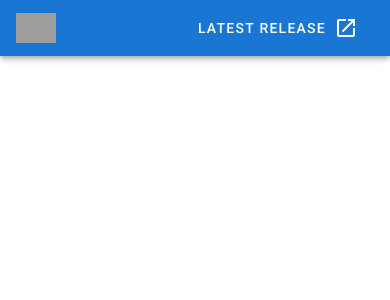
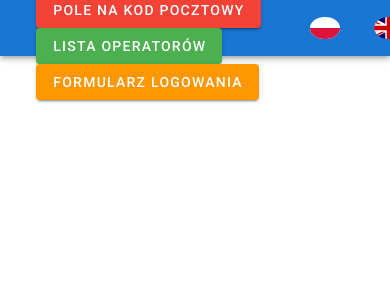
Before and after one commit to ZajdeR/frontend-recruitment-task, a Vue app in the folder front/: page /task/1 in a window 390 px wide. Shown: the top 300 px of the page. Built offline with nearby package versions, Linux system fonts and the light colour scheme; no server answers; grey boxes are pictures that could not be loaded; what vue-toasted would draw is missing.

Commit message:
Add menu with routing configured

```diff
--- a/front/src/App.vue
+++ b/front/src/App.vue
@@ -1,46 +1,19 @@
 <template>
   <v-app>
-    <v-app-bar app color="primary" dark>
-      <div class="d-flex align-center">
-        <v-img
-          alt="Vuetify Logo"
-          class="shrink mr-2"
-          contain
-          src="https://cdn.vuetifyjs.com/images/logos/vuetify-logo-dark.png"
-          transition="scale-transition"
-          width="40"
-        />
+    <menu-bar />
 
-        <v-img
-          alt="Vuetify Name"
-          class="shrink mt-1 hidden-sm-and-down"
-          contain
-          min-width="100"
-          src="https://cdn.vuetifyjs.com/images/logos/vuetify-name-dark.png"
-          width="100"
-        />
-      </div>
-
-      <v-spacer />
-
-      <v-btn
-        href="https://github.com/vuetifyjs/vuetify/releases/latest"
-        target="_blank"
-        text
-      >
-        <span class="mr-2">Latest Release</span>
-        <v-icon>mdi-open-in-new</v-icon>
-      </v-btn>
-    </v-app-bar>
-
-    <v-main />
+    <v-main>
+      <router-view />
+    </v-main>
   </v-app>
 </template>
 
 <script>
+  import MenuBar from "@/components/MenuBar";
+
   export default {
     name: 'App',
-    components: {},
-    data: () => ({}),
+    components: {MenuBar},
+
   };
 </script>
--- /dev/null
+++ b/front/src/components/MenuBar.vue
@@ -0,0 +1,41 @@
+<template>
+  <v-app-bar app color="primary" dark>
+    <div class="col-md-9">
+      <v-btn class="mx-2" @click.prevent="$router.push('/')">
+        {{ $t('MENU.BUTTON.0') }}
+      </v-btn>
+      <v-btn v-for="menuItem in menuItems" :key="menuItem.id" :class="['mx-2', menuItem.class]" @click.prevent="doRedirect(`/task/${menuItem.id}`)">
+        {{ $t(`MENU.BUTTON.${menuItem.id}`) }}
+      </v-btn>
+    </div>
+
+    <div class="col-md-3 d-flex justify-end">
+      <v-btn text @click="$root.$i18n.locale = 'pl'">
+        <v-img src="../assets/pl.svg" max-width="30" class="rounded-circle" />
+      </v-btn>
+      <v-btn text @click="$root.$i18n.locale = 'en'">
+        <v-img src="../assets/en.svg" max-width="30" class="rounded-circle" />
+      </v-btn>
+    </div>
+  </v-app-bar>
+</template>
+
+<script>
+  export default {
+    name: "MenuBar",
+    data: () => ({
+      menuItems: [
+        {id: 1, class: 'red'},
+        {id: 2, class: 'green'},
+        {id: 3, class: 'orange'},
+      ]
+    }),
+    methods: {
+      doRedirect(to) {
+        if (this.$route.path !== to) {
+          this.$router.push(to);
+        }
+      }
+    }
+  };
+</script>
--- a/front/src/locales/en.json
+++ b/front/src/locales/en.json
@@ -1,3 +1,14 @@
 {
-
+  "MENU": {
+    "BUTTON": {
+      "0": "Home",
+      "1": "Address zip code field",
+      "2": "Operators list",
+      "3": "Login form"
+    }
+  },
+  "SELECT_TASK": {
+    "H1": "Hi, select task",
+    "DESC": "I prepared simple layout to navigate between tasks and switch language"
+  }
 }
--- a/front/src/locales/pl.json
+++ b/front/src/locales/pl.json
@@ -1,3 +1,14 @@
 {
-
+  "MENU": {
+    "BUTTON": {
+      "0": "Strona główna",
+      "1": "Pole na kod pocztowy",
+      "2": "Lista operatorów",
+      "3": "Formularz logowania"
+    }
+  },
+  "SELECT_TASK": {
+    "H1": "Witaj, wybierz zadanie",
+    "DESC": "Przygotowałem prosty layout do przełączania się pomiędzy zadaniami i zmiany języka"
+  }
 }
--- a/front/src/router/index.js
+++ b/front/src/router/index.js
@@ -1,15 +1,33 @@
 import Vue from "vue";
 import VueRouter from "vue-router";
 import Home from "@/views/Home.vue";
+import FieldZipCode from "@/views/FieldZipCode";
+import ListOperators from "@/views/ListOperators";
+import FormLogin from "@/views/FormLogin";
 
 Vue.use(VueRouter);
 
 const routes = [
   {
-    path: "/",
+    path: "/task/1",
+    name: "FieldZipCode",
+    component: FieldZipCode
+  },
+  {
+    path: "/task/2",
+    name: "ListOperators",
+    component: ListOperators
+  },
+  {
+    path: "/task/3",
+    name: "FormLogin",
+    component: FormLogin
+  },
+  {
+    path: '*',
     name: "Home",
     component: Home
-  },
+  }
 ];
 
 const router = new VueRouter({
--- /dev/null
+++ b/front/src/views/FieldZipCode.vue
@@ -0,0 +1,13 @@
+<template>
+  <div />
+</template>
+
+<script>
+  export default {
+    name: "FieldZipCode"
+  };
+</script>
+
+<style scoped lang="scss">
+
+</style>
--- /dev/null
+++ b/front/src/views/FormLogin.vue
@@ -0,0 +1,13 @@
+<template>
+  <div />
+</template>
+
+<script>
+  export default {
+    name: "FormLogin"
+  };
+</script>
+
+<style scoped lang="scss">
+
+</style>
--- a/front/src/views/Home.vue
+++ b/front/src/views/Home.vue
@@ -1,10 +1,16 @@
 <template>
-  <div class="home" />
+  <div class="d-flex py-16 full-width justify-center flex-column align-center">
+    <h1>
+      {{ $t('SELECT_TASK.H1') }}
+    </h1>
+    <h3>
+      {{ $t('SELECT_TASK.DESC') }}
+    </h3>
+  </div>
 </template>
 
 <script>
   export default {
     name: "Home",
-    components: {}
   };
 </script>
--- /dev/null
+++ b/front/src/views/ListOperators.vue
@@ -0,0 +1,13 @@
+<template>
+  <div />
+</template>
+
+<script>
+  export default {
+    name: "ListOperators"
+  };
+</script>
+
+<style scoped lang="scss">
+
+</style>
```
Also changed, not shown: front/src/assets/en.svg (added), front/src/assets/pl.svg (added).
